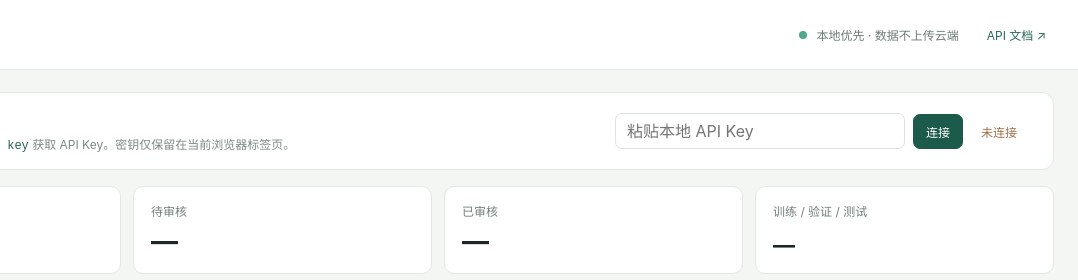
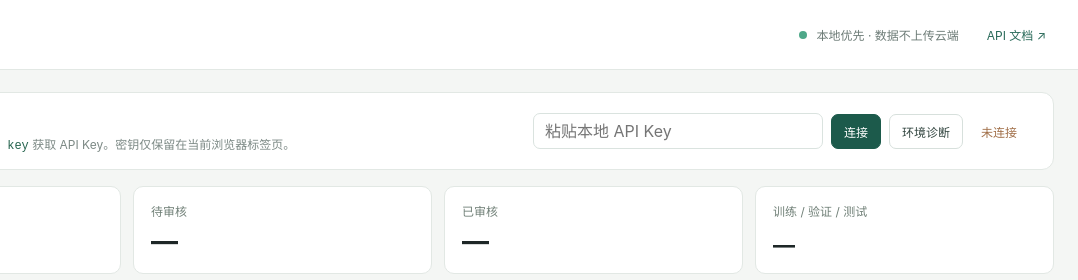
Before and after one commit to 07xh/LocalOCR, a plain HTML site: page localocr/web/index.html in a window 1280 px wide. Shown: the top 280 px of the page, 202-1280 px from the left. Drawn offline with Linux system fonts and the light colour scheme; files that its build step writes are made by us from their sources; files whose address does not match are found by name.

Commit message:
feat(ui): add authenticated local diagnostics to connection bar

```diff
--- a/localocr/web/index.html
+++ b/localocr/web/index.html
@@ -16,9 +16,10 @@
   <main class="app">
     <section class="connect-bar" aria-label="连接服务">
       <div><strong>连接本地服务</strong><p>运行 <code>python -m localocr key</code> 获取 API Key。密钥仅保留在当前浏览器标签页。</p></div>
-      <div class="key-input"><input id="key" aria-label="API Key" type="password" autocomplete="off" spellcheck="false" placeholder="粘贴本地 API Key"><button id="connect" class="btn primary">连接</button></div>
+      <div class="key-input"><input id="key" aria-label="API Key" type="password" autocomplete="off" spellcheck="false" placeholder="粘贴本地 API Key"><button id="connect" class="btn primary">连接</button><button id="doctor" class="btn" type="button" title="检查本机环境，不显示密钥或文件路径">环境诊断</button></div>
       <span id="connection" role="status" class="connection">未连接</span>
     </section>
+    <pre id="doctor-output" class="training-output" hidden role="status" aria-live="polite"></pre>
     <div class="stats" aria-label="数据集概览">
       <div class="metric"><span>样本总数</span><strong id="s-total">—</strong></div>
       <div class="metric"><span>待审核</span><strong id="s-draft">—</strong></div>
```
